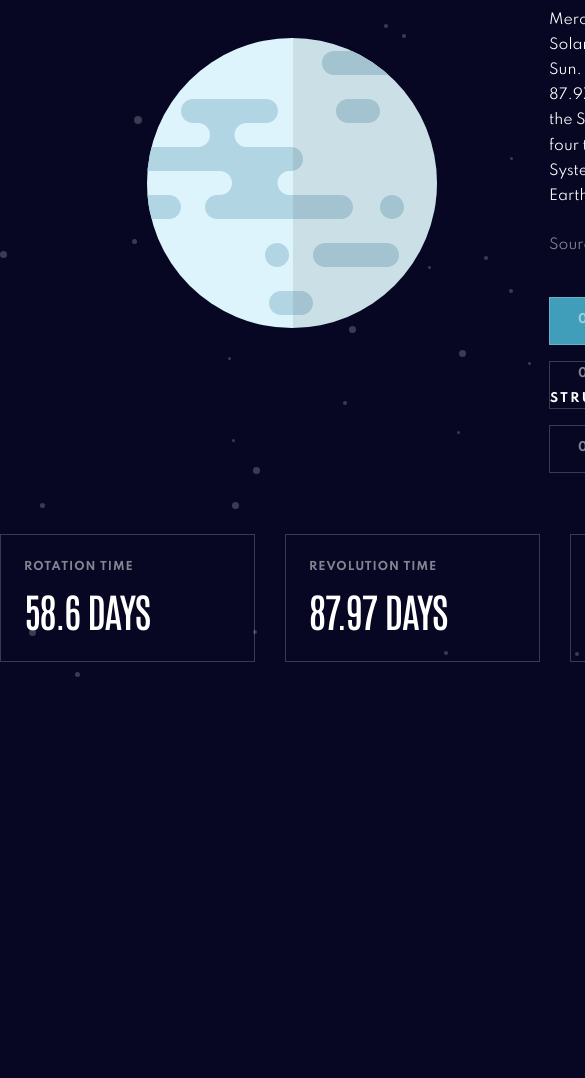
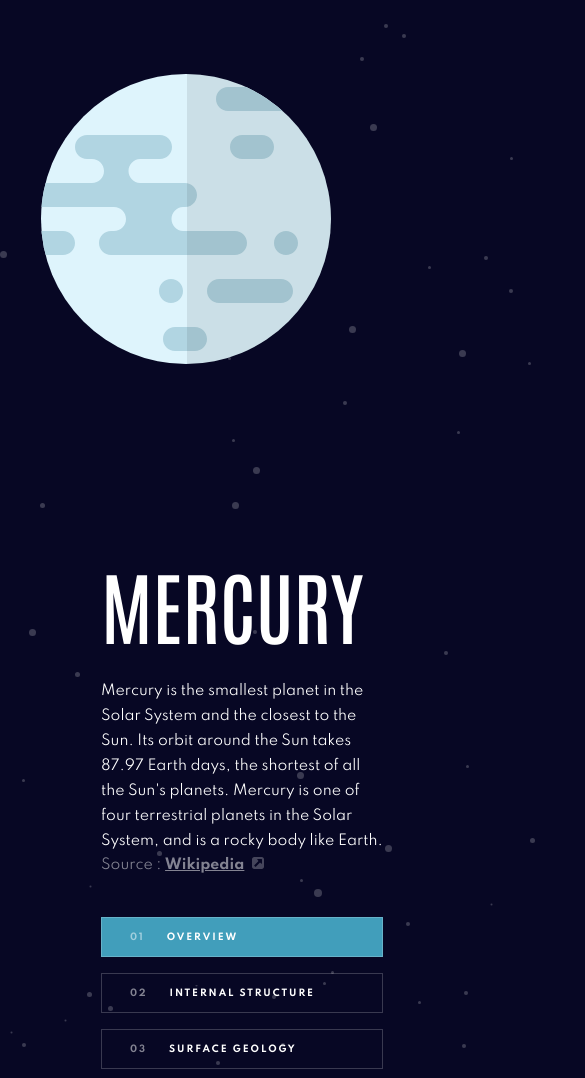
Before and after one commit to larikov174/planets, a plain HTML site: page index.html in a window 390 px wide. Shown: the part 306-1384 px from the top of the page, 585 px wide, since content can reach past the window. Before the commit the page ends 1024 px from the top, so only its background shows below. Drawn offline with Linux system fonts and the light colour scheme.

Commit message:
feature/mobile: page scaling added from 768px up to 1440px

```diff
--- a/blocks/card/__subtitle/card__subtitle.css
+++ b/blocks/card/__subtitle/card__subtitle.css
@@ -10,3 +10,10 @@
   margin: 0 0 0 23px;
   padding: 4px 0 0 0;
 }
+
+@media screen and (max-width: 1170px) {
+  .card__subtitle {
+    font-size: 24px;
+    letter-spacing: -0.9px;
+  }
+}
--- a/blocks/card/__title/card__title.css
+++ b/blocks/card/__title/card__title.css
@@ -11,3 +11,11 @@
   margin: 0 0 0 23px;
   padding: 20px 0 0 0;
 }
+
+@media screen and (max-width: 1170px) {
+  .card__title {
+    font-size: 8px;
+    line-height: 2;
+    letter-spacing: 0.727273px;
+  }
+}
--- a/blocks/cards/cards.css
+++ b/blocks/cards/cards.css
@@ -7,3 +7,14 @@
   margin: 0 auto;
   padding: 18px 0 56px 0;
 }
+
+@media screen and (max-width: 1170px) {
+  .cards {
+    grid-template-rows: minmax(88px, max-content);
+    grid-template-columns: repeat(4, 164px);
+    gap: 0 11px;
+    padding: 10px 0 36px 0;
+    justify-content: center;
+  }
+
+}
--- a/blocks/header/header.css
+++ b/blocks/header/header.css
@@ -6,3 +6,10 @@
   justify-content: space-between;
   align-items: flex-end;
 }
+
+@media screen and (max-width: 900px) {
+  .header {
+    flex-direction: column;
+    align-items: center;
+  }
+}
--- a/blocks/main/__button/main__button.css
+++ b/blocks/main/__button/main__button.css
@@ -26,3 +26,13 @@
 .main__button:nth-of-type(2) {
   margin: 16px 0;
 }
+
+@media screen and (max-width: 1240px) {
+  .main__button {
+    width: 282px;
+    height: 40px;
+    font-size: 9px;
+    line-height: 2.78;
+    letter-spacing: 1.92857px;
+  }
+}
--- a/blocks/main/__info/main__info.css
+++ b/blocks/main/__info/main__info.css
@@ -1,6 +1,6 @@
 .main__info {
   display: grid;
   grid-template-columns: fit-content(350px);
-  grid-template-rows: repeat(4, min-content);
+  grid-template-rows: min-content 173px repeat(2, min-content);
   margin: 0 0 12px 112px;
 }
--- a/blocks/main/main.css
+++ b/blocks/main/main.css
@@ -6,3 +6,9 @@
   justify-content: space-between;
   align-items: center;
 }
+
+@media screen and (max-width: 900px) {
+  .main {
+    flex-direction: column;
+  }
+}
```
